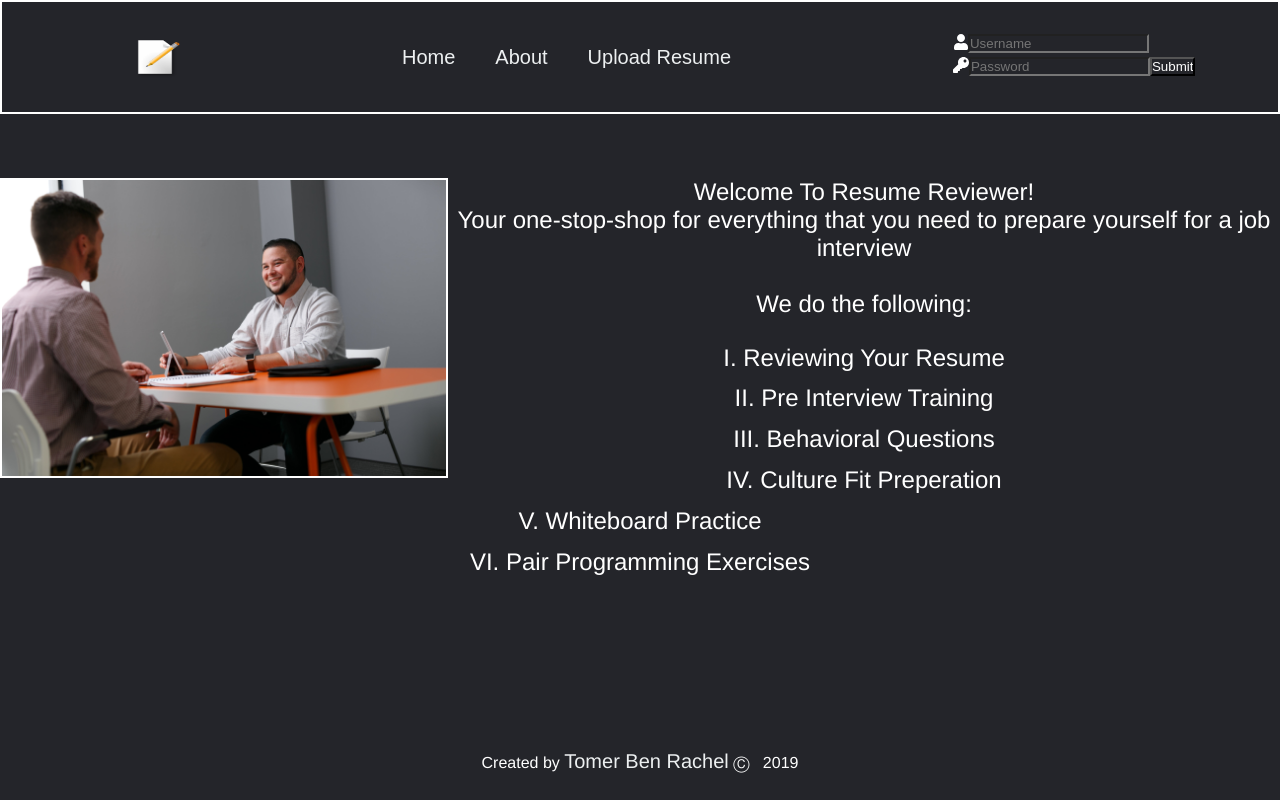
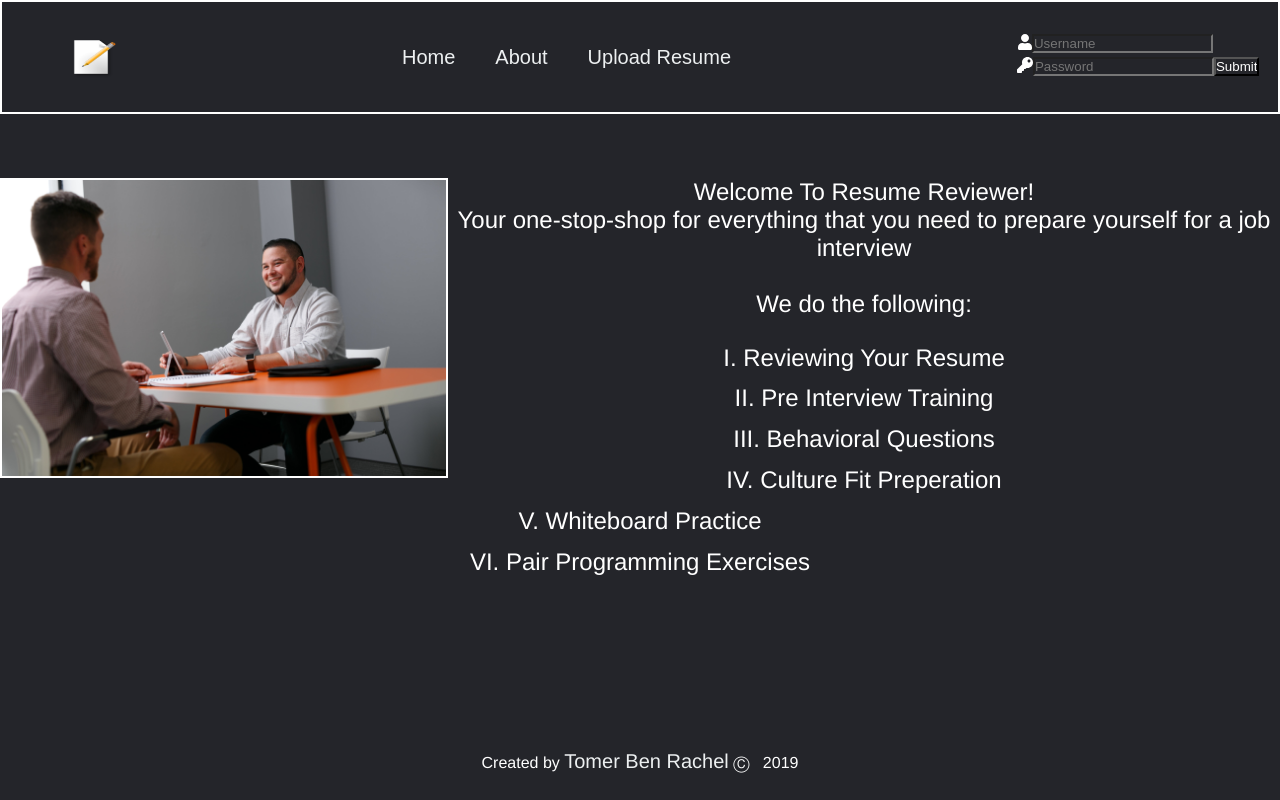
Before and after one commit to TomerPacific/resume-reviewer, a Vue app: page / in a window 1280 px wide. Built offline with nearby package versions, Linux system fonts and the light colour scheme; no server answers.

Commit message:
resume-reviewer styling navbar

```diff
--- a/src/App.vue
+++ b/src/App.vue
@@ -33,7 +33,6 @@ html, body {
   -webkit-font-smoothing: antialiased;
   -moz-osx-font-smoothing: grayscale;
   text-align: center;
-  /*color: #2c3e50; */
 }
 
 footer{
--- a/src/components/AppNav.vue
+++ b/src/components/AppNav.vue
@@ -43,7 +43,7 @@
     display: flex;
     justify-content: space-between;
     align-items: center;
-    padding: 30px 10%;
+    padding: 30px 5%;
     border: 2px solid white;
   }
 
```
